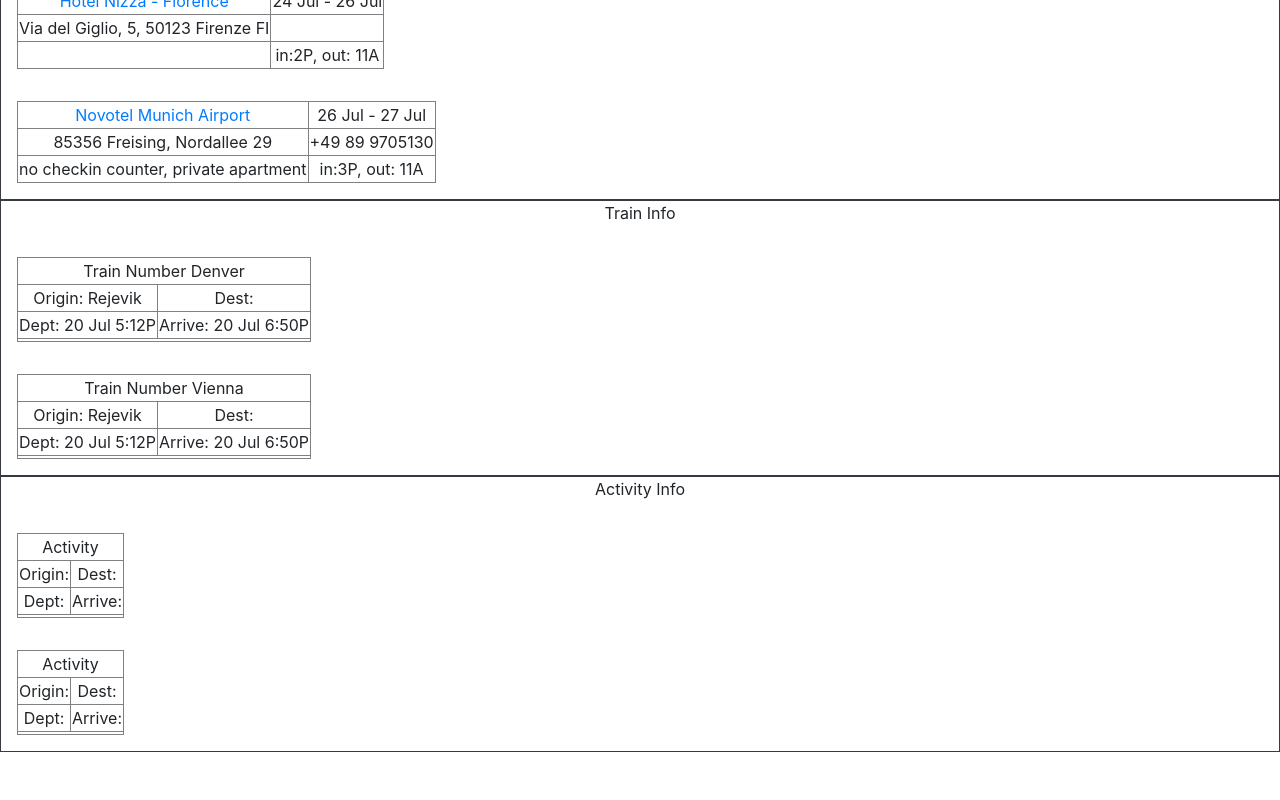
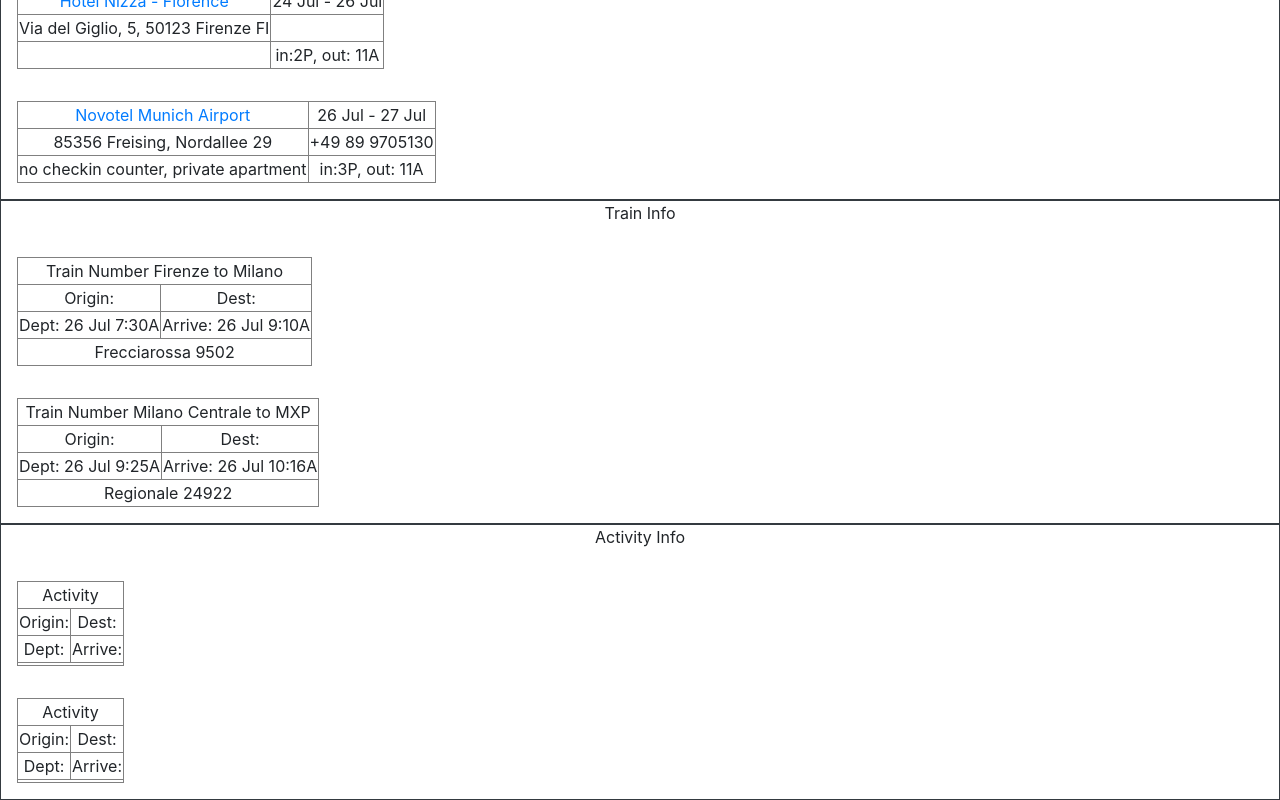
Before and after one commit to mcliff1/europe2019, a React (Create React App) app: page / in a window 1280 px wide. Shown: the part 1438-2238 px from the top of the page. Before the commit the page ends 2190 px from the top, so only its background shows below. Built offline with nearby package versions, Linux system fonts and the light colour scheme.

Commit message:
updated train info

```diff
--- a/src/components/TrainInfo.jsx
+++ b/src/components/TrainInfo.jsx
@@ -3,20 +3,16 @@
 
 const trainInfo = [
   {
-    name: "Denver",
-    origin: "Rejevik",
-    destination: "",
-    departure: "20 Jul 5:12P",
-    arrival: "20 Jul 6:50P",
-    note: ""
+    name: "Firenze to Milano",
+    departure: "26 Jul 7:30A",
+    arrival: "26 Jul 9:10A",
+    note: "Frecciarossa 9502"
   },
   {
-    name: "Vienna",
-    origin: "Rejevik",
-    destination: "",
-    departure: "20 Jul 5:12P",
-    arrival: "20 Jul 6:50P",
-    note: ""
+    name: "Milano Centrale to MXP",
+    departure: "26 Jul 9:25A",
+    arrival: "26 Jul 10:16A",
+    note: "Regionale 24922"
   }
 ]
 
```
